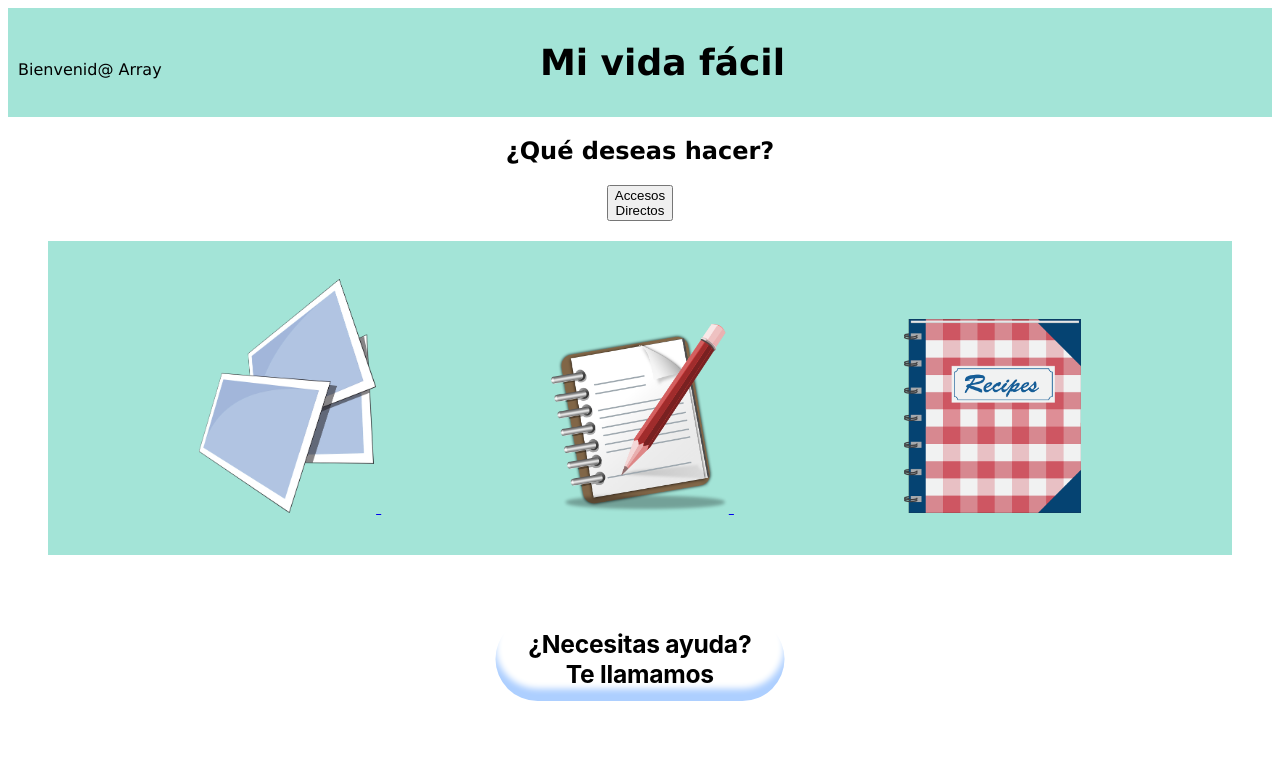
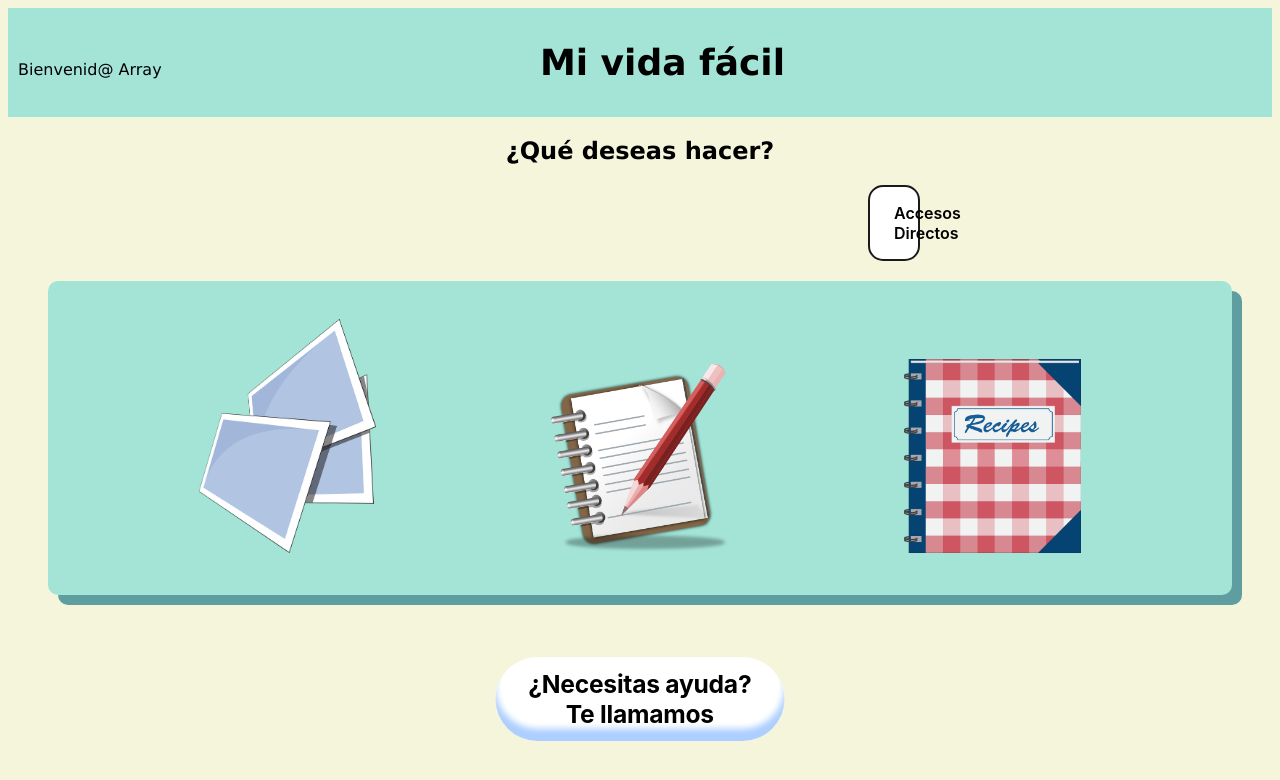
Before and after one commit to LunaGR/Mi-vida-facil, a PHP site: page /indexglobal.php in a window 1280 px wide. Shown: the top 780 px of the page. Run offline with PHP 8.4, Linux system fonts and the light colour scheme; the visitor is signed in with stand-in values (Sample User, id 1).

Commit message:
Update index.css

```diff
--- a/css/index.css
+++ b/css/index.css
@@ -5,6 +5,12 @@
 
 body{
     font-family: Verdana, Geneva, Tahoma, sans-serif;
+    background-color: beige;
+}
+
+
+a:link {
+    text-decoration: none;
 }
 
 .container-presentacion{
@@ -22,17 +28,70 @@ body{
     margin-bottom: 10px;
 }
 
+.accesoDirecto {
+  appearance: none;
+  background-color: #FFFFFF;
+  border: 2px solid #1A1A1A;
+  border-radius: 15px;
+  box-sizing: border-box;
+  color: #000000;
+  cursor: pointer;
+  display: inline-block;
+  font-family: Roobert,-apple-system,BlinkMacSystemFont,"Segoe UI",Helvetica,Arial,sans-serif,"Apple Color Emoji","Segoe UI Emoji","Segoe UI Symbol";
+  font-size: 16px;
+  font-weight: 600;
+  line-height: normal;
+  margin: 0;
+  min-height: 60px;
+  min-width: 0;
+  outline: none;
+  padding: 16px 24px;
+  text-align: center;
+  text-decoration: none;
+  transition: all 300ms cubic-bezier(.23, 1, 0.32, 1);
+  user-select: none;
+  -webkit-user-select: none;
+  touch-action: manipulation;
+  width: 100%;
+  will-change: transform;
+}
+
+.accesoDirecto:disabled {
+  pointer-events: none;
+}
+
+.accesoDirecto:hover {
+  box-shadow: rgba(0, 0, 0, 0.25) 0 8px 15px;
+  transform: translateY(-2px);
+  -webkit-transform: translateY(-2px);
+  -moz-transform: translateY(-2px);
+  -ms-transform: translateY(-2px);
+  -o-transform: translateY(-2px);
+}
+
+.accesoDirecto:active {
+  box-shadow: none;
+  transform: translateY(0);
+}
+
 .container-item{
     background-color: #A3E4D7;
     margin-left: 40px;
     margin-right: 40px;
     padding-top: 3%;
     padding-bottom: 3%;
+    border-radius: 10px 10px 10px 10px;
+    -moz-border-radius: 10px 10px 10px 10px;
+    -webkit-border-radius: 10px 10px 10px 10px;
+    border: 0px solid #000000;
+    box-shadow: 10px 10px #5F9EA0;
 }
 
 .logos{
     margin-top: 20px;
     margin-bottom: 20px;
+    margin-left: 860px;
+    margin-right: 870px;
 }
 
 
```
